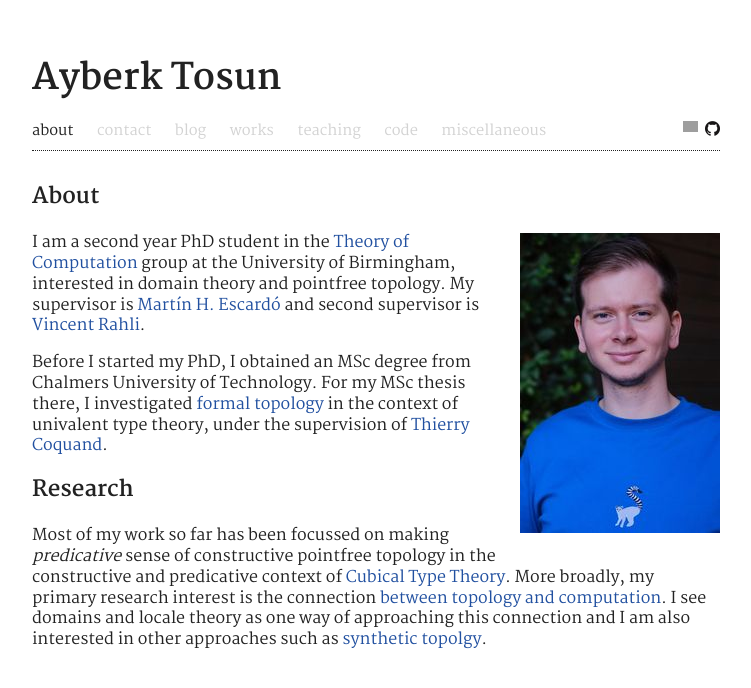
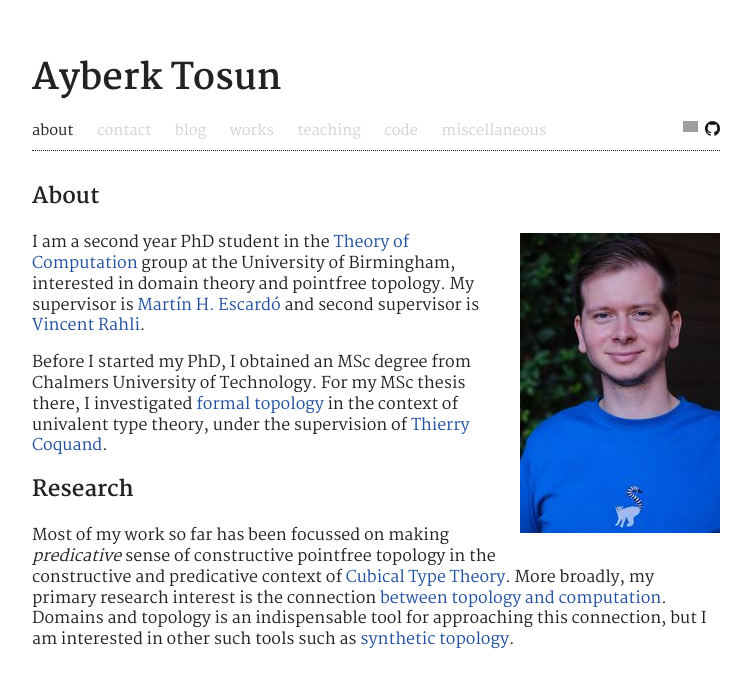
Before and after one commit to ayberkt/homepage, a Jekyll site: the page built from index.md, in a window 1280 px wide. Shown: the top 688 px of the page, without its empty margins (264-1015 px from the left). Built offline with Jekyll 4.4.1, drawn with Linux system fonts in a browser that asks for light colours; grey boxes are pictures that could not be loaded.

Commit message:
Update the about page

```diff
--- a/index.md
+++ b/index.md
@@ -21,9 +21,9 @@ context of univalent type theory, under the supervision of [Thierry Coquand][5].
 Most of my work so far has been focussed on making _predicative_ sense of
 constructive pointfree topology in the constructive and predicative context of
 [Cubical Type Theory][13]. More broadly, my primary research interest is the
-connection [between topology and computation][12]. I see domains and locale
-theory as one way of approaching this connection and I am also interested in
-other approaches such as [synthetic topolgy][10].
+connection [between topology and computation][12]. Domains and topology is
+an indispensable tool for approaching this connection, but I am interested in
+other such tools such as [synthetic topology][10].
 
 [1]: https://www.birmingham.ac.uk/research/activity/computer-science/theory-of-computation
 [2]: https://www.cs.bham.ac.uk/~mhe
```
